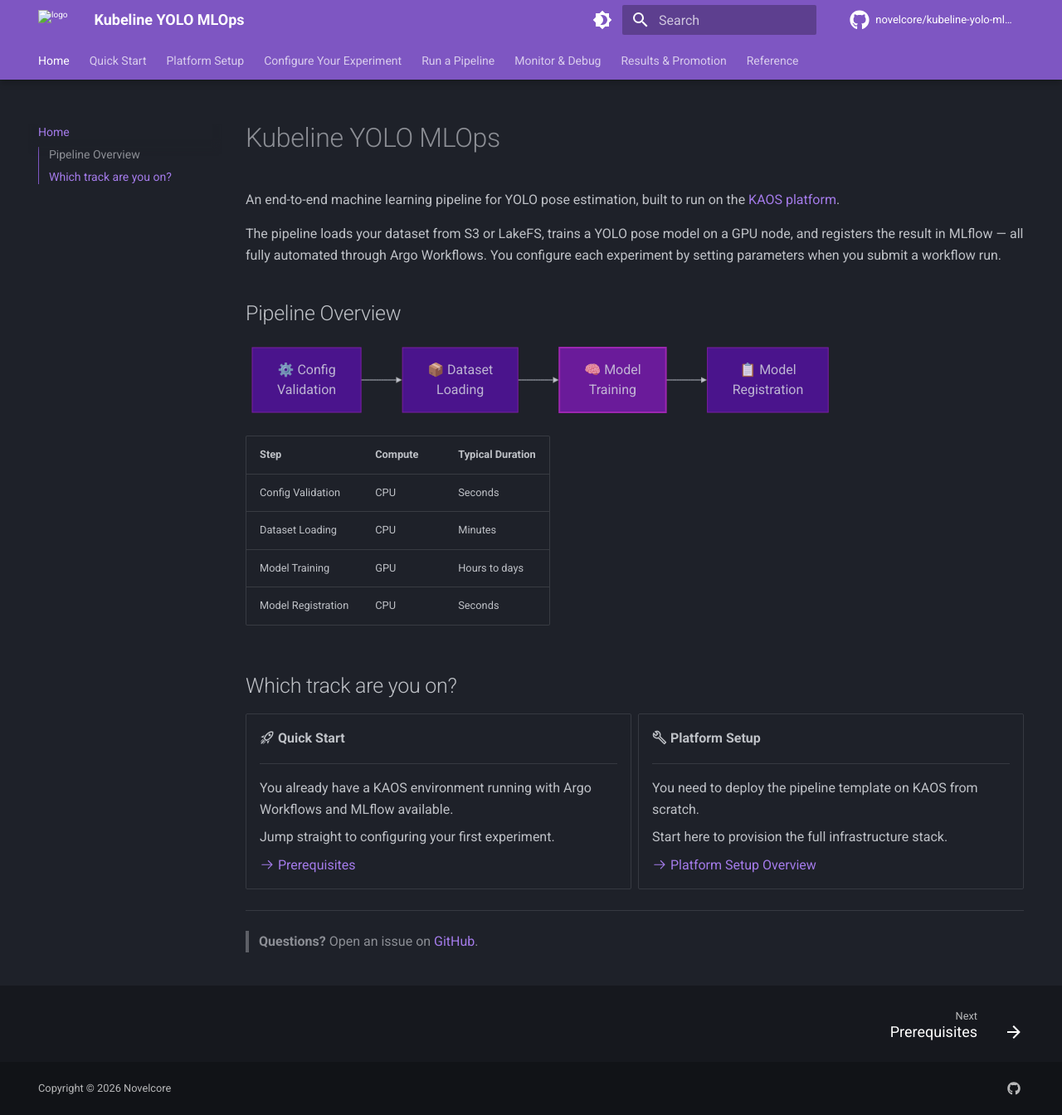
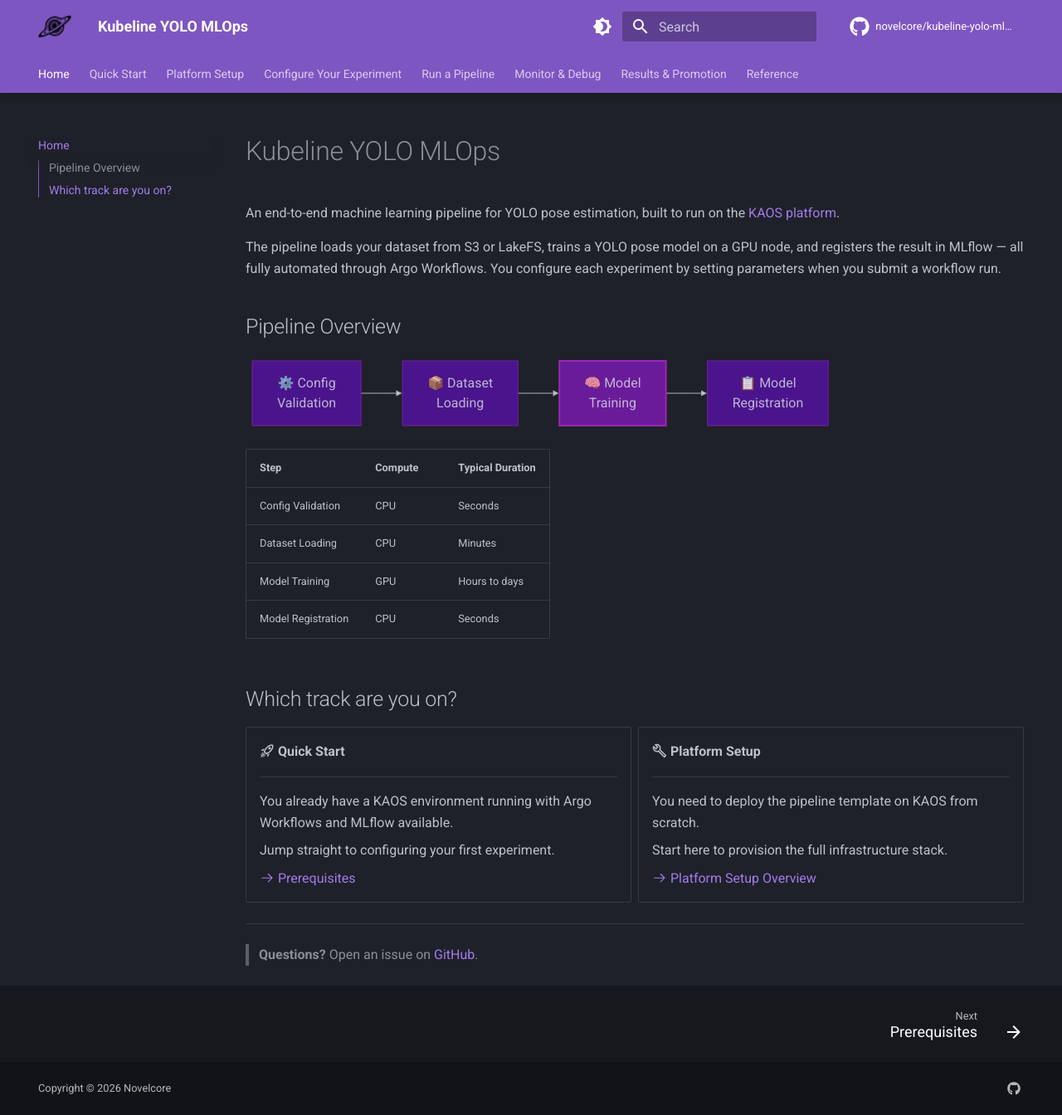
Before and after one commit to novelcore/kubeline-yolo-mlops, an MkDocs documentation site: the page built from .docs/index.md, in a window 1280 px wide and 1344 px high. Shown: the whole window at 83% size. Built offline with MkDocs 1.6.1 and Material for MkDocs 9.7.7, drawn with Linux system fonts in a browser that asks for light colours; comment, search, counter and statistics services are not loaded.

Commit message:
docs: add KAOS branding (logo, favicon, custom CSS)
- Add KAOS logo.png, favicon.svg, favicon.ico to docs assets
- Configure theme.logo and theme.favicon in mkdocs.yml
- Add extra.css to increase header logo size

Co-Authored-By: Claude Opus 4.6 (1M context) <noreply@anthropic.com>

```diff
--- /dev/null
+++ b/.docs/assets/extra.css
@@ -0,0 +1,4 @@
+.md-header__button.md-logo img {
+  height: 2rem;
+  width: auto;
+}
--- a/mkdocs.yml
+++ b/mkdocs.yml
@@ -97,6 +97,9 @@ plugins:
       branch: docs
       enabled: !ENV [CI, false]
 
+extra_css:
+  - assets/extra.css
+
 extra:
   social:
     - icon: fontawesome/brands/github
```
Also changed, not shown: .docs/assets/favicon.ico (added), .docs/assets/favicon.svg (added), .docs/assets/logo.png (added).
